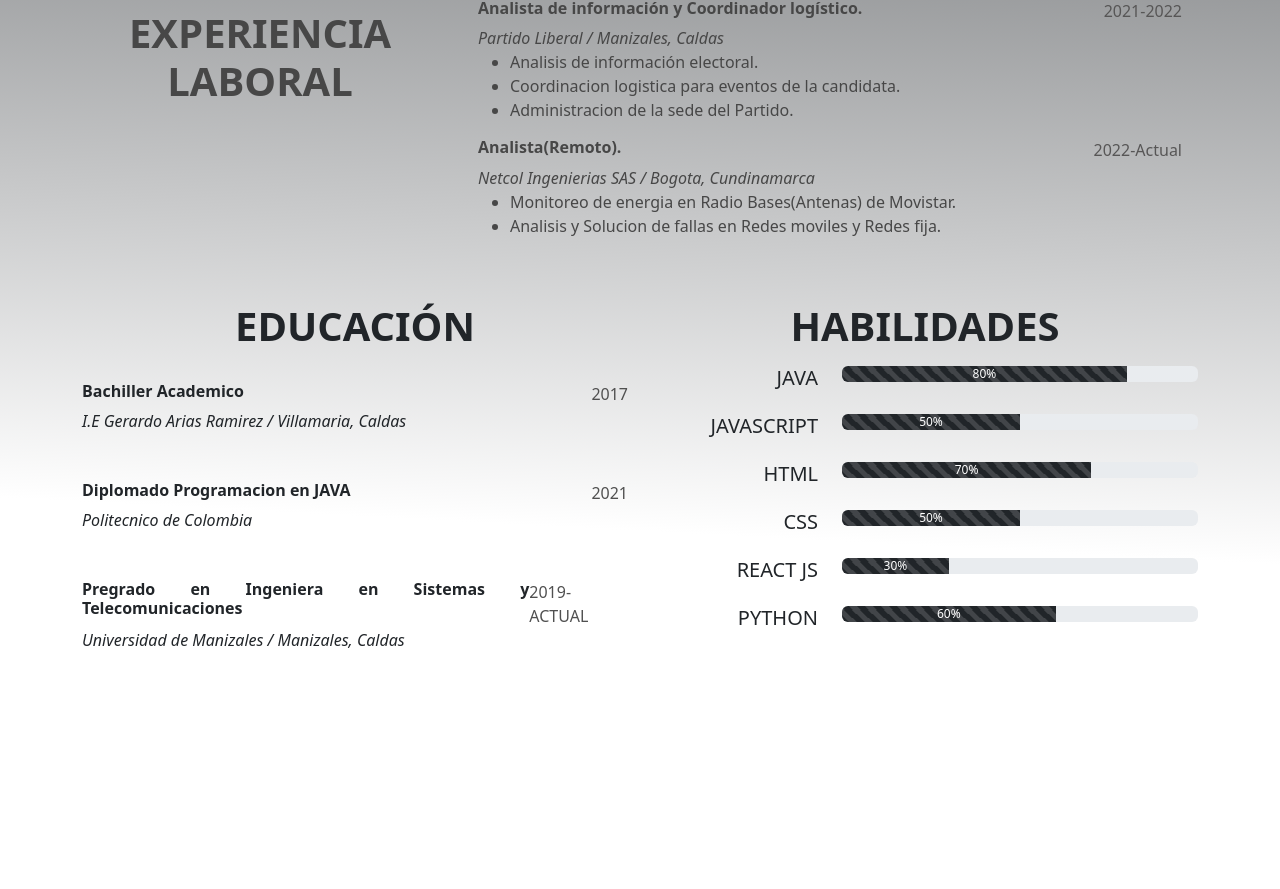
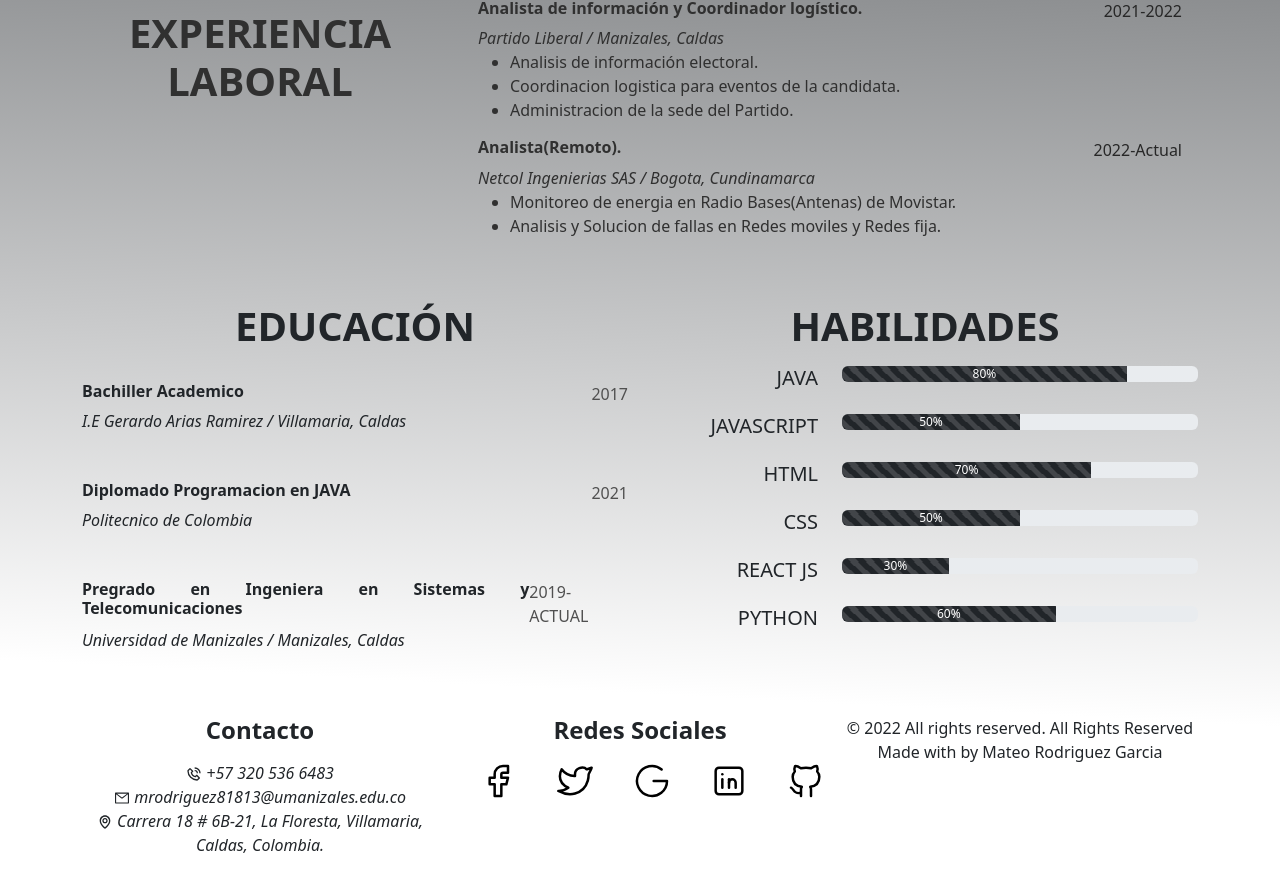
Before and after one commit to Mateo1310/curriculum-vitae-react, a React (Create React App) app: page / in a window 1280 px wide. Shown: the part 679-1568 px from the top of the page. Before the commit the page ends 1379 px from the top, so only its background shows below. Built offline with nearby package versions, Linux system fonts and the light colour scheme.

Commit message:
Actualizando README

```diff
--- a/package.json
+++ b/package.json
@@ -11,6 +11,7 @@
     "react": "^18.2.0",
     "react-bootstrap": "^2.6.0",
     "react-dom": "^18.2.0",
+    "react-icons": "^4.6.0",
     "react-router-bootstrap": "^0.26.2",
     "react-scripts": "5.0.1",
     "styled-components": "^5.3.6",
--- a/src/App.js
+++ b/src/App.js
@@ -5,6 +5,7 @@ import Navegacion from './components/nav-bar';
 import Header from './components/header';
 import Experience from './components/experience';
 import EducacionHabilidades from './components/edu-hab';
+import Contacto from './components/contact';
 
 const App = () => {
   return (
@@ -12,7 +13,8 @@ const App = () => {
       <Navegacion/>
       <Header/>
       <Experience/>
-      <EducacionHabilidades />
+      <EducacionHabilidades/>
+      <Contacto/>
     </div>
   );
 }
--- /dev/null
+++ b/src/components/contact/index.jsx
@@ -0,0 +1,77 @@
+import React from "react";
+import './styles/index.css';
+import { Row, Container } from "react-bootstrap";
+
+import { BiPhoneCall, BiMap } from 'react-icons/bi';
+import { AiOutlineMail, AiFillFacebook } from 'react-icons/ai';
+
+
+
+const Contacto = () => {
+    return(
+        <div className="container-edu-hab">
+            <Container>
+                <Row>
+                    <div className="col-sm-12 col-md-12 col-lg-4 col-xl-4 my-3">
+                        <h4><b>Contacto</b></h4>
+                        <div className="row my-3">
+                            <div className="col-12">
+                                <BiPhoneCall className="icon-contact"/><i> +57 320 536 6483</i>
+                            </div>
+                            <div className="col-12">
+                                <AiOutlineMail className="icon-contact"/><i> mrodriguez81813@umanizales.edu.co</i>
+                            </div>
+                            <div className="col-12">
+                                <BiMap className="icon-contact"/><i> Carrera 18 # 6B-21, La Floresta, Villamaria, Caldas, Colombia.</i>
+                            </div>
+                        </div>
+                    </div>
+                    <div className="col-sm-12 col-md-12 col-lg-4 col-xl-4 my-3">
+                        <h4><b>Redes Sociales</b></h4>
+                        <Row className="d-flex justify-content-between">
+                            <div className="col-3 icon-social my-2 mx-3">
+                                <svg xmlns="http://www.w3.org/2000/svg" class="icon icon-tabler icon-tabler-brand-facebook" width="40" height="40" viewBox="0 0 24 24" stroke-width="1.5" stroke="#000000" fill="none" stroke-linecap="round" stroke-linejoin="round">
+                                    <path stroke="none" d="M0 0h24v24H0z" fill="none"/>
+                                    <path d="M7 10v4h3v7h4v-7h3l1 -4h-4v-2a1 1 0 0 1 1 -1h3v-4h-3a5 5 0 0 0 -5 5v2h-3" />
+                                </svg>
+                            </div>
+                            <div className="col-3 icon-social my-2 mx-3">
+                                <svg xmlns="http://www.w3.org/2000/svg" class="icon icon-tabler icon-tabler-brand-twitter" width="40" height="40" viewBox="0 0 24 24" stroke-width="1.5" stroke="#000000" fill="none" stroke-linecap="round" stroke-linejoin="round">
+                                    <path stroke="none" d="M0 0h24v24H0z" fill="none"/>
+                                    <path d="M22 4.01c-1 .49 -1.98 .689 -3 .99c-1.121 -1.265 -2.783 -1.335 -4.38 -.737s-2.643 2.06 -2.62 3.737v1c-3.245 .083 -6.135 -1.395 -8 -4c0 0 -4.182 7.433 4 11c-1.872 1.247 -3.739 2.088 -6 2c3.308 1.803 6.913 2.423 10.034 1.517c3.58 -1.04 6.522 -3.723 7.651 -7.742a13.84 13.84 0 0 0 .497 -3.753c-.002 -.249 1.51 -2.772 1.818 -4.013z" />
+                                </svg>
+                            </div>
+                            <div className="col-3 icon-social my-2 mx-3">
+                                <svg xmlns="http://www.w3.org/2000/svg" class="icon icon-tabler icon-tabler-brand-google" width="40" height="40" viewBox="0 0 24 24" stroke-width="1.5" stroke="#000000" fill="none" stroke-linecap="round" stroke-linejoin="round">
+                                    <path stroke="none" d="M0 0h24v24H0z" fill="none"/>
+                                    <path d="M17.788 5.108a9 9 0 1 0 3.212 6.892h-8" />
+                                </svg>
+                            </div>
+                            <div className="col-3 icon-social my-2 mx-3">
+                                <svg xmlns="http://www.w3.org/2000/svg" class="icon icon-tabler icon-tabler-brand-linkedin" width="40" height="40" viewBox="0 0 24 24" stroke-width="1.5" stroke="#000000" fill="none" stroke-linecap="round" stroke-linejoin="round">
+                                    <path stroke="none" d="M0 0h24v24H0z" fill="none"/>
+                                    <rect x="4" y="4" width="16" height="16" rx="2" />
+                                    <line x1="8" y1="11" x2="8" y2="16" />
+                                    <line x1="8" y1="8" x2="8" y2="8.01" />
+                                    <line x1="12" y1="16" x2="12" y2="11" />
+                                    <path d="M16 16v-3a2 2 0 0 0 -4 0" />
+                                </svg>
+                            </div>
+                            <div className="col-3 icon-social my-2 mx-3">
+                                <svg xmlns="http://www.w3.org/2000/svg" class="icon icon-tabler icon-tabler-brand-github" width="40" height="40" viewBox="0 0 24 24" stroke-width="1.5" stroke="#000000" fill="none" stroke-linecap="round" stroke-linejoin="round">
+                                    <path stroke="none" d="M0 0h24v24H0z" fill="none"/>
+                                    <path d="M9 19c-4.3 1.4 -4.3 -2.5 -6 -3m12 5v-3.5c0 -1 .1 -1.4 -.5 -2c2.8 -.3 5.5 -1.4 5.5 -6a4.6 4.6 0 0 0 -1.3 -3.2a4.2 4.2 0 0 0 -.1 -3.2s-1.1 -.3 -3.5 1.3a12.3 12.3 0 0 0 -6.2 0c-2.4 -1.6 -3.5 -1.3 -3.5 -1.3a4.2 4.2 0 0 0 -.1 3.2a4.6 4.6 0 0 0 -1.3 3.2c0 4.6 2.7 5.7 5.5 6c-.6 .6 -.6 1.2 -.5 2v3.5" />
+                                </svg>
+                            </div>
+                        </Row>
+                    </div>
+                    <div className="col-sm-12 col-md-12 col-lg-4 col-xl-4 my-3">
+                        <p className="rights-reserved">© 2022 All rights reserved. All Rights Reserved Made with  by Mateo Rodriguez Garcia</p>
+                    </div>
+                </Row>
+            </Container>
+        </div>
+    );
+};
+
+export default Contacto;
--- /dev/null
+++ b/src/components/contact/styles/index.css
@@ -0,0 +1,11 @@
+.row .icon-contact {
+    text-align: end;
+}
+
+.rights-reserved {
+    text-align: center;
+}
+
+.icon-social {
+    width: 40px;
+}
--- a/src/components/edu-hab/index.jsx
+++ b/src/components/edu-hab/index.jsx
@@ -36,51 +36,51 @@ const EducacionHabilidades = () => {
                     </div>
                     <div className="col-sm-12 col-md-12 col-lg-6 col-xl-6 my-3">
                         <h1 className="fw-bold align-middle my-3">HABILIDADES</h1>
-                        <div class="row my-3">
-                            <div class="col-sm-4">
+                        <div className="row my-3">
+                            <div className="col-4">
                                 <h5>JAVA</h5>
                             </div>
-                            <div class="col-sm-8">
+                            <div className="col-8">
                                 <ProgressBar animated variant="dark" now={80} label={`80%`} />
                             </div>
                         </div>
-                        <div class="row my-3">
-                            <div class="col-sm-4">
+                        <div className="row my-3">
+                            <div className="col-4">
                                 <h5>JAVASCRIPT</h5>
                             </div>
-                            <div class="col-sm-8">
+                            <div className="col-8">
                                 <ProgressBar animated variant="dark" now={50} label={`50%`} />
                             </div>
                         </div>
-                        <div class="row my-3">
-                            <div class="col-sm-4">
+                        <div className="row my-3">
+                            <div className="col-4">
                                 <h5>HTML</h5>
                             </div>
-                            <div class="col-sm-8">
+                            <div className="col-8">
                                 <ProgressBar animated variant="dark" now={70} label={`70%`} />
                             </div>
                         </div>
-                        <div class="row my-3">
-                            <div class="col-sm-4">
+                        <div className="row my-3">
+                            <div className="col-4">
                                 <h5>CSS</h5>
                             </div>
-                            <div class="col-sm-8">
+                            <div className="col-8">
                                 <ProgressBar animated variant="dark" now={50} label={`50%`} />
                             </div>
                         </div>
-                        <div class="row my-3">
-                            <div class="col-sm-4">
+                        <div className="row my-3">
+                            <div className="col-4">
                                 <h5>REACT JS</h5>
                             </div>
-                            <div class="col-sm-8">
+                            <div className="col-8">
                                 <ProgressBar animated variant="dark" now={30} label={`30%`} />
                             </div>
                         </div>
-                        <div class="row my-3">
-                            <div class="col-sm-4">
+                        <div className="row my-3">
+                            <div className="col-4">
                                 <h5>PYTHON</h5>
                             </div>
-                            <div class="col-sm-8">
+                            <div className="col-8">
                                 <ProgressBar animated variant="dark" now={60} label={`60%`} />
                             </div>
                         </div>
--- a/src/components/experience/styles/index.css
+++ b/src/components/experience/styles/index.css
@@ -1,5 +1,5 @@
 .container-experience {
-    color: #474747;
+    color: #303030;
     width: 100%;
 }
 
@@ -8,5 +8,5 @@
 }
 
 .section-experience span{
-    color: #575656;
+    color: #272727;
 }
--- a/src/components/header/styles/index.css
+++ b/src/components/header/styles/index.css
@@ -8,7 +8,3 @@
     padding-bottom: 2rem;
     text-shadow: 0px 0px 20px #000000;
 }
-
-.container-header img{
-
-}
```
Also changed, not shown: 2 other files (tests, documents, lock files or other folders).
